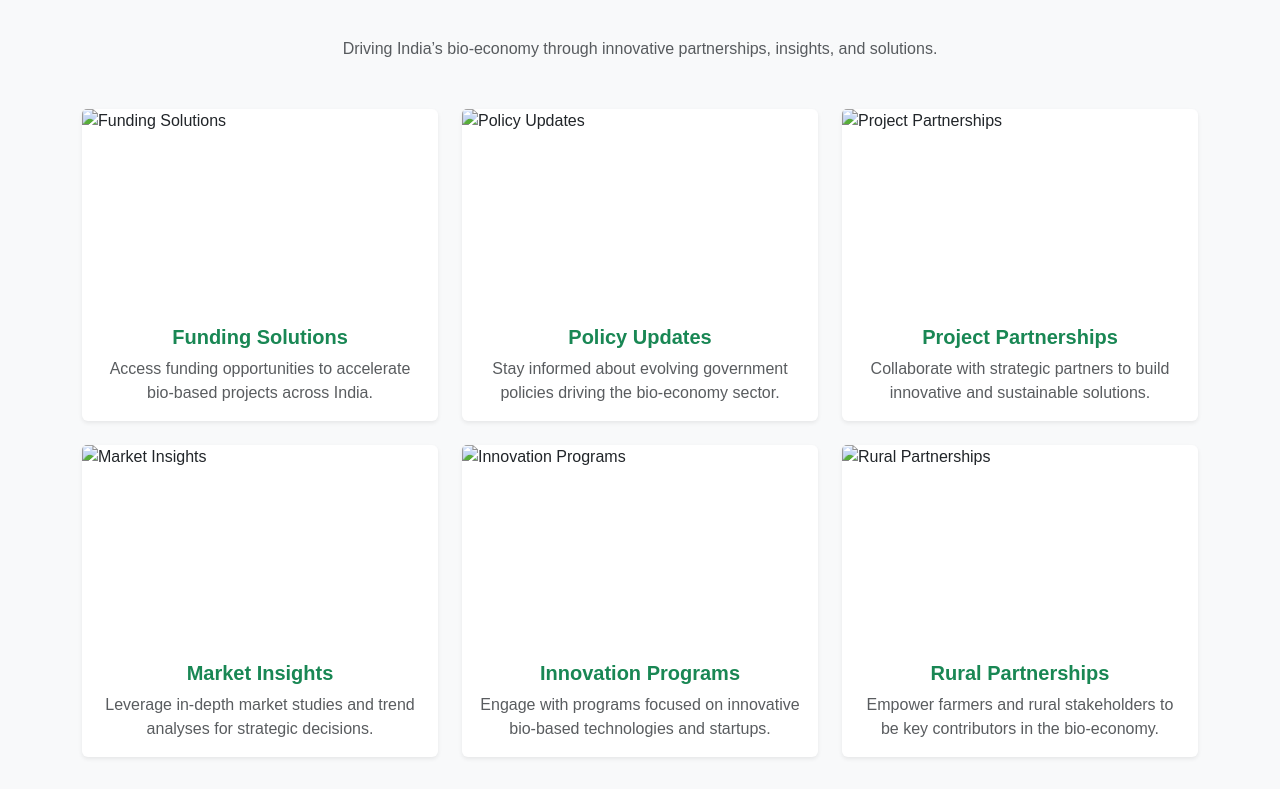
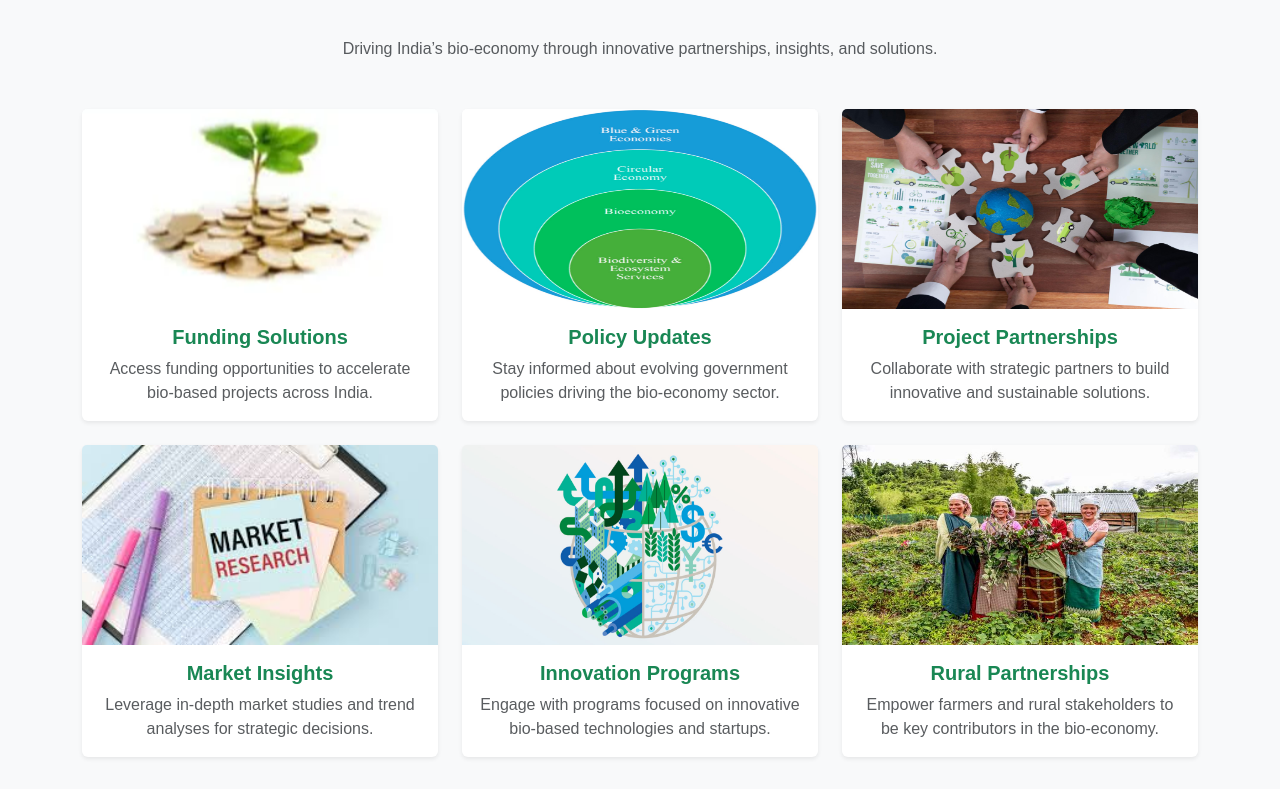
Before and after one commit to AnkiK2917/biobiz, a plain HTML site: page index.html in a window 1280 px wide. Shown: the part 1411-2200 px from the top of the page. Drawn offline with nearby package versions, Linux system fonts and the light colour scheme; the site is published under a folder, as on GitHub Pages, so addresses that start at the root find nothing.

Commit message:
Fixed repository URL

```diff
--- a/index.html
+++ b/index.html
@@ -142,7 +142,7 @@
     <div class="container">
         <!-- Logo -->
         <a class="navbar-brand d-flex align-items-center" href="#">
-            <img src="/images/logo.png.png" alt="Logo" class="img-fluid" style="height: 50px;">
+            <img src="images/logo.png.png" alt="Logo" class="img-fluid" style="height: 50px;">
             BioBiz<span>India</span>
         </a>
         <!-- Toggler for Mobile -->
@@ -205,7 +205,7 @@
             left: 0;
             z-index: -1;
         ">
-        <source src="/video/content.mp4" type="video/mp4">
+        <source src="video/content.mp4" type="video/mp4">
         Your browser does not support the video tag.
     </video>
 
@@ -274,7 +274,7 @@
             <!-- Card 1: Funding Solutions -->
             <div class="col-lg-4 col-md-6">
                 <div class="card h-100 shadow-sm border-0">
-                    <img src="/images/image1.png.png" class="card-img-top" alt="Funding Solutions" class="img-fluid" style="height: 200px">
+                    <img src="images/image1.png.png" class="card-img-top" alt="Funding Solutions" class="img-fluid" style="height: 200px">
                     <div class="card-body text-center">
                         <h5 class="card-title fw-bold text-success">Funding Solutions</h5>
                         <p class="card-text text-muted">Access funding opportunities to accelerate bio-based projects across India.</p>
@@ -284,7 +284,7 @@
             <!-- Card 2: Policy Updates -->
             <div class="col-lg-4 col-md-6">
                 <div class="card h-100 shadow-sm border-0">
-                    <img src="/images/image2.png" class="card-img-top" alt="Policy Updates" class="img-fluid" style="height: 200px">
+                    <img src="images/image2.png" class="card-img-top" alt="Policy Updates" class="img-fluid" style="height: 200px">
                     <div class="card-body text-center">
                         <h5 class="card-title fw-bold text-success">Policy Updates</h5>
                         <p class="card-text text-muted">Stay informed about evolving government policies driving the bio-economy sector.</p>
@@ -294,7 +294,7 @@
             <!-- Card 3: Project Partnerships -->
             <div class="col-lg-4 col-md-6">
                 <div class="card h-100 shadow-sm border-0">
-                    <img src="/images/image3.png" class="card-img-top" alt="Project Partnerships" class="img-fluid" style="height: 200px">
+                    <img src="images/image3.png" class="card-img-top" alt="Project Partnerships" class="img-fluid" style="height: 200px">
                     <div class="card-body text-center">
                         <h5 class="card-title fw-bold text-success">Project Partnerships</h5>
                         <p class="card-text text-muted">Collaborate with strategic partners to build innovative and sustainable solutions.</p>
@@ -304,7 +304,7 @@
             <!-- Card 4: Market Insights -->
             <div class="col-lg-4 col-md-6">
                 <div class="card h-100 shadow-sm border-0">
-                    <img src="/images/image4.png" class="card-img-top" alt="Market Insights" class="img-fluid" style="height: 200px">
+                    <img src="images/image4.png" class="card-img-top" alt="Market Insights" class="img-fluid" style="height: 200px">
                     <div class="card-body text-center">
                         <h5 class="card-title fw-bold text-success">Market Insights</h5>
                         <p class="card-text text-muted">Leverage in-depth market studies and trend analyses for strategic decisions.</p>
@@ -314,7 +314,7 @@
             <!-- Card 5: Innovation Programs -->
             <div class="col-lg-4 col-md-6">
                 <div class="card h-100 shadow-sm border-0">
-                    <img src="/images/image5.png" class="card-img-top" alt="Innovation Programs" class="img-fluid" style="height: 200px">
+                    <img src="images/image5.png" class="card-img-top" alt="Innovation Programs" class="img-fluid" style="height: 200px">
                     <div class="card-body text-center">
                         <h5 class="card-title fw-bold text-success">Innovation Programs</h5>
                         <p class="card-text text-muted">Engage with programs focused on innovative bio-based technologies and startups.</p>
@@ -324,7 +324,7 @@
             <!-- Card 6: Rural Partnerships -->
             <div class="col-lg-4 col-md-6">
                 <div class="card h-100 shadow-sm border-0">
-                    <img src="/images/image6.png" class="card-img-top" alt="Rural Partnerships" class="img-fluid" style="height: 200px">
+                    <img src="images/image6.png" class="card-img-top" alt="Rural Partnerships" class="img-fluid" style="height: 200px">
                     <div class="card-body text-center">
                         <h5 class="card-title fw-bold text-success">Rural Partnerships</h5>
                         <p class="card-text text-muted">Empower farmers and rural stakeholders to be key contributors in the bio-economy.</p>
```
